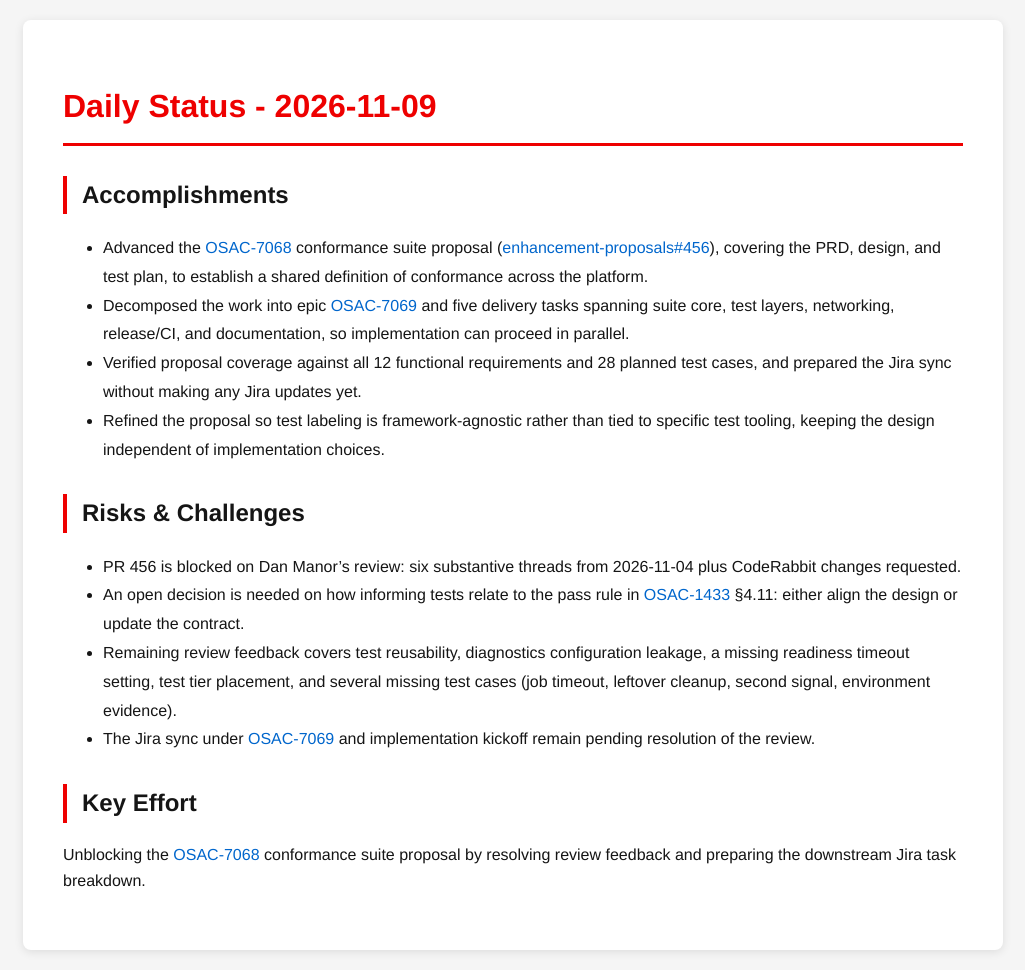
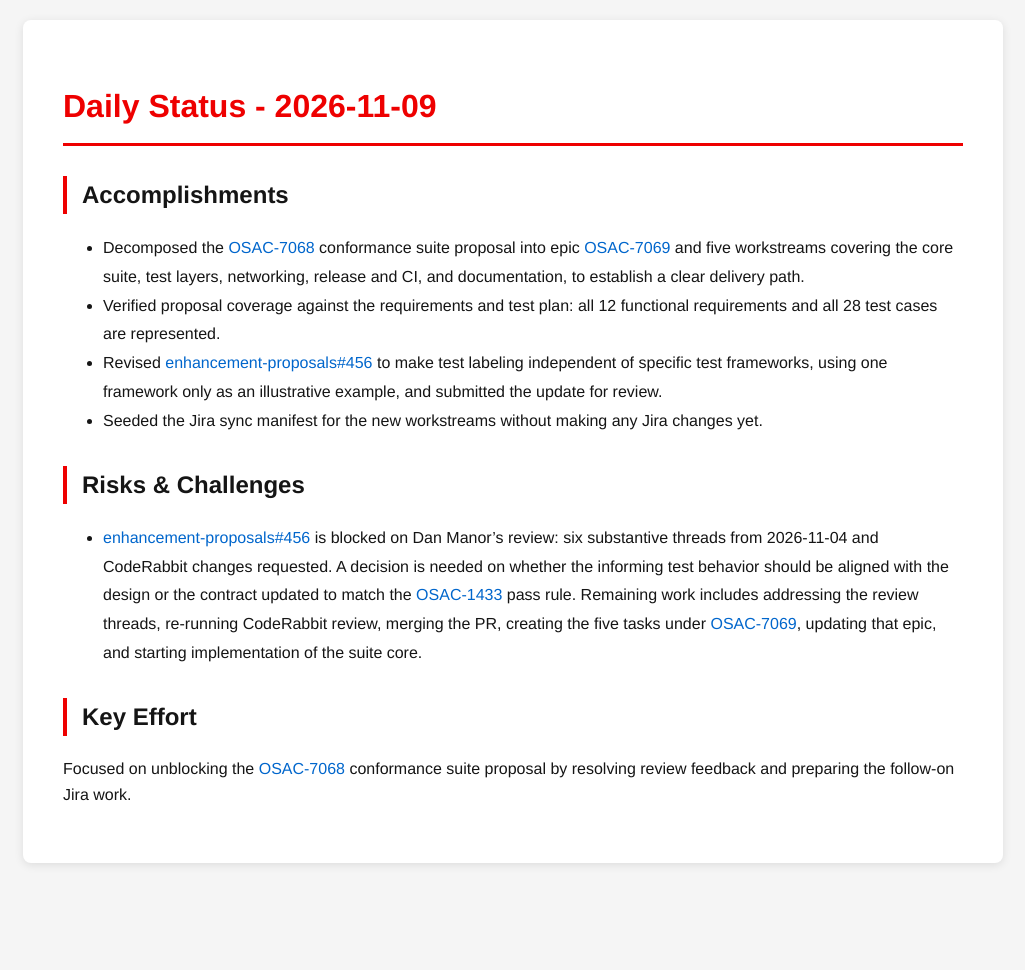
Before and after one commit to tzvatot/daily-status, a Jekyll site: the page built from 2026-11-09.md, in a window 1280 px wide. Shown: the whole page, without its empty margins (127-1152 px from the left). Built offline with Jekyll 4.4.1, drawn with Linux system fonts in a browser that asks for light colours; after the commit the page ends 900 px from its top, so only the background shows below that.

Commit message:
Daily status update - 2026-11-09

```diff
--- a/2026-11-09.md
+++ b/2026-11-09.md
@@ -7,16 +7,13 @@ date: 2026-11-09
 # Daily Status - 2026-11-09
 
 ## Accomplishments
-- Advanced the [OSAC-7068](https://redhat.atlassian.net/browse/OSAC-7068) conformance suite proposal ([enhancement-proposals#456](https://github.com/osac-project/enhancement-proposals/pull/456)), covering the PRD, design, and test plan, to establish a shared definition of conformance across the platform.
-- Decomposed the work into epic [OSAC-7069](https://redhat.atlassian.net/browse/OSAC-7069) and five delivery tasks spanning suite core, test layers, networking, release/CI, and documentation, so implementation can proceed in parallel.
-- Verified proposal coverage against all 12 functional requirements and 28 planned test cases, and prepared the Jira sync without making any Jira updates yet.
-- Refined the proposal so test labeling is framework-agnostic rather than tied to specific test tooling, keeping the design independent of implementation choices.
+- Decomposed the [OSAC-7068](https://redhat.atlassian.net/browse/OSAC-7068) conformance suite proposal into epic [OSAC-7069](https://redhat.atlassian.net/browse/OSAC-7069) and five workstreams covering the core suite, test layers, networking, release and CI, and documentation, to establish a clear delivery path.
+- Verified proposal coverage against the requirements and test plan: all 12 functional requirements and all 28 test cases are represented.
+- Revised [enhancement-proposals#456](https://github.com/osac-project/enhancement-proposals/pull/456) to make test labeling independent of specific test frameworks, using one framework only as an illustrative example, and submitted the update for review.
+- Seeded the Jira sync manifest for the new workstreams without making any Jira changes yet.
 
 ## Risks & Challenges
-- PR 456 is blocked on Dan Manor's review: six substantive threads from 2026-11-04 plus CodeRabbit changes requested.
-- An open decision is needed on how informing tests relate to the pass rule in [OSAC-1433](https://redhat.atlassian.net/browse/OSAC-1433) §4.11: either align the design or update the contract.
-- Remaining review feedback covers test reusability, diagnostics configuration leakage, a missing readiness timeout setting, test tier placement, and several missing test cases (job timeout, leftover cleanup, second signal, environment evidence).
-- The Jira sync under [OSAC-7069](https://redhat.atlassian.net/browse/OSAC-7069) and implementation kickoff remain pending resolution of the review.
+- [enhancement-proposals#456](https://github.com/osac-project/enhancement-proposals/pull/456) is blocked on Dan Manor's review: six substantive threads from 2026-11-04 and CodeRabbit changes requested. A decision is needed on whether the informing test behavior should be aligned with the design or the contract updated to match the [OSAC-1433](https://redhat.atlassian.net/browse/OSAC-1433) pass rule. Remaining work includes addressing the review threads, re-running CodeRabbit review, merging the PR, creating the five tasks under [OSAC-7069](https://redhat.atlassian.net/browse/OSAC-7069), updating that epic, and starting implementation of the suite core.
 
 ## Key Effort
-Unblocking the [OSAC-7068](https://redhat.atlassian.net/browse/OSAC-7068) conformance suite proposal by resolving review feedback and preparing the downstream Jira task breakdown.
+Focused on unblocking the [OSAC-7068](https://redhat.atlassian.net/browse/OSAC-7068) conformance suite proposal by resolving review feedback and preparing the follow-on Jira work.
```
